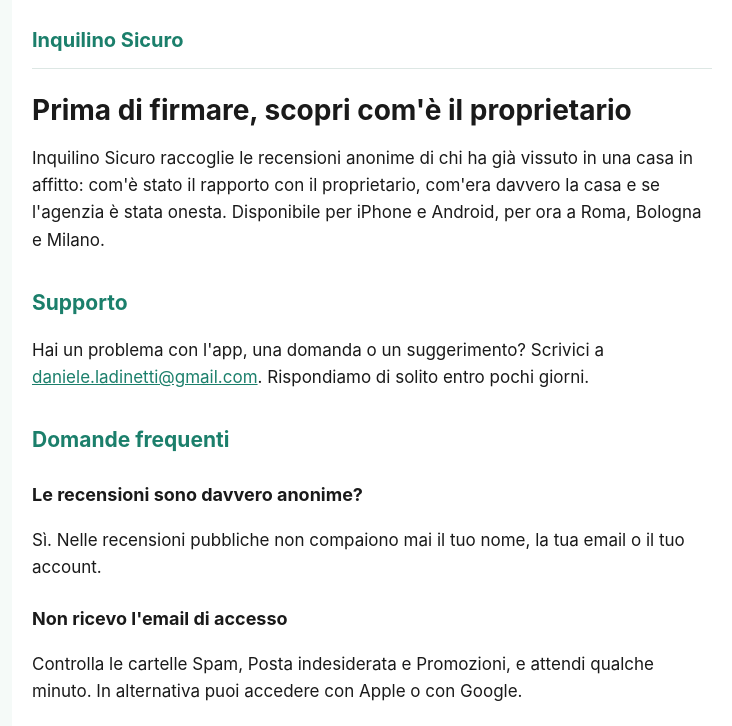
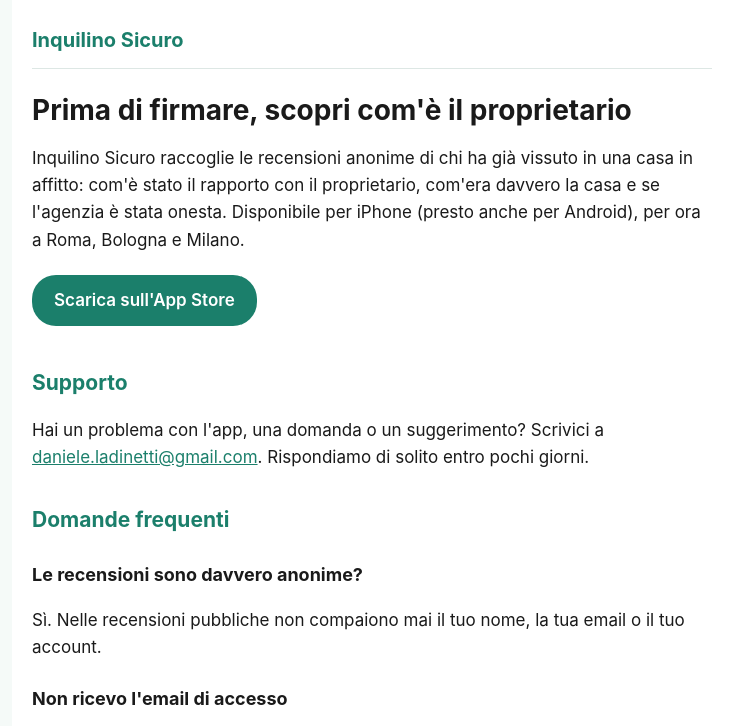
Before and after one commit to DanLadinetti/inquilino-sicuro, a plain HTML site: page index.html in a window 1280 px wide. Shown: the top 726 px of the page, without its empty margins (268-1000 px from the left). Drawn offline with Linux system fonts and the light colour scheme.

Commit message:
Add files via upload

```diff
--- a/index.html
+++ b/index.html
@@ -15,7 +15,9 @@
 <h1>Prima di firmare, scopri com'è il proprietario</h1>
 <p>Inquilino Sicuro raccoglie le recensioni anonime di chi ha già vissuto in una casa in affitto:
 com'è stato il rapporto con il proprietario, com'era davvero la casa e se l'agenzia è stata onesta.
-Disponibile per iPhone e Android, per ora a Roma, Bologna e Milano.</p>
+Disponibile per iPhone (presto anche per Android), per ora a Roma, Bologna e Milano.</p>
+
+<p><a class="scarica" href="https://apps.apple.com/it/app/inquilino-sicuro/id6838090551">Scarica sull'App Store</a></p>
 
 <h2>Supporto</h2>
 <p>Hai un problema con l'app, una domanda o un suggerimento? Scrivici a
--- a/stile.css
+++ b/stile.css
@@ -40,3 +40,6 @@ ul { padding-left: 22px; }
 li { margin-bottom: 8px; }
 .aggiornata { color: var(--tenue); font-size: 15px; margin-top: 0; }
 footer { margin-top: 48px; padding-top: 16px; border-top: 1px solid var(--bordo); color: var(--tenue); font-size: 15px; }
+.scarica { display: inline-block; background: var(--verde); color: #fff; text-decoration: none;
+  font-weight: 600; padding: 12px 22px; border-radius: 24px; margin: 4px 0 8px; }
+@media (prefers-color-scheme: dark) { .scarica { color: #0f1614; } }
```
